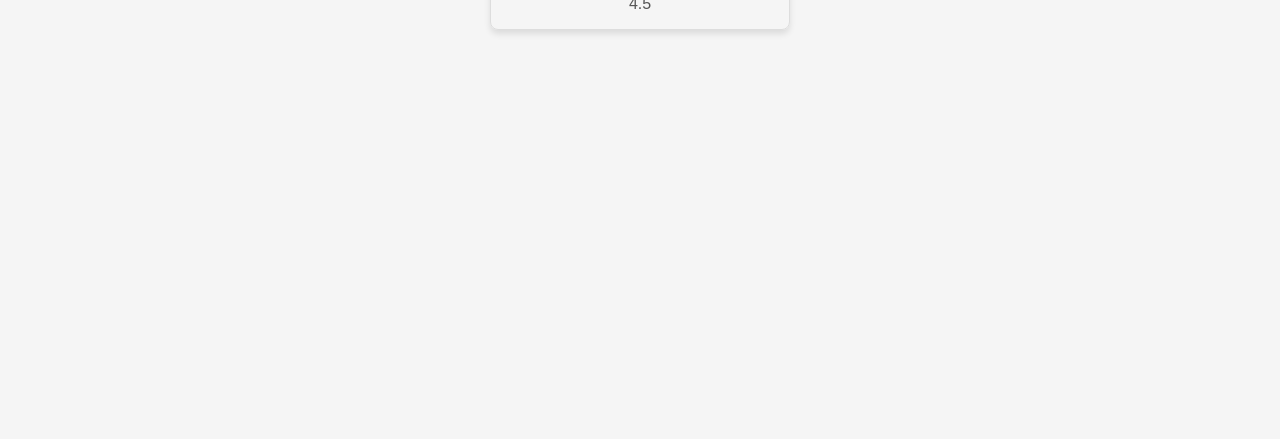
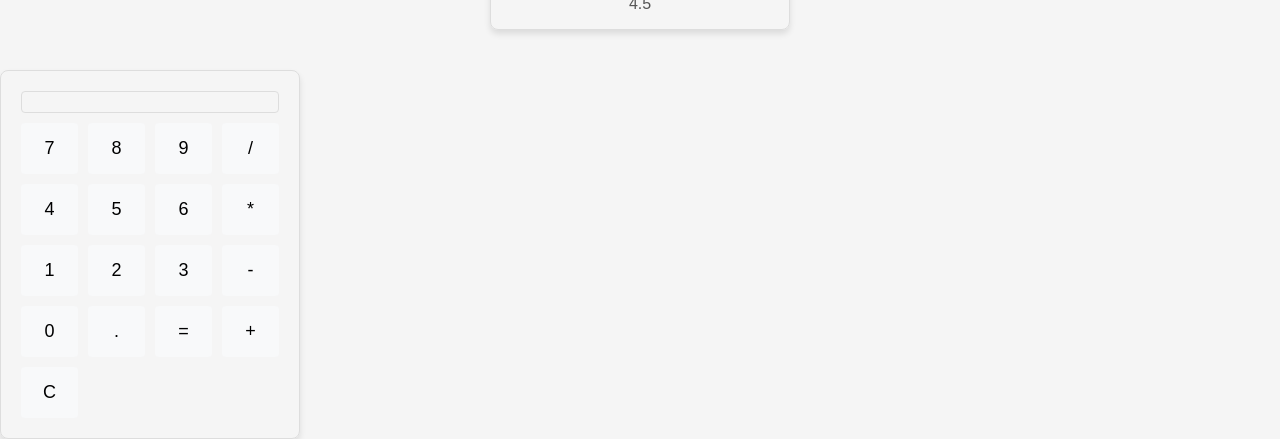
Before and after one commit to selvendran2494/React_handson, a React (Vite) app: page / in a window 1280 px wide. Shown: the part 2064-2503 px from the top of the page. Before the commit the page ends 2114 px from the top, so only its background shows below. Built offline with nearby package versions, Linux system fonts and the light colour scheme.

Commit message:
use state hooks

```diff
--- a/src/components/Body.js
+++ b/src/components/Body.js
@@ -1,6 +1,8 @@
 import { useState } from "react";
 import  restList from "../utils/mockData"
 import RestaurantCard from "./RestaurantCard";
+import Calculator from "./Calculator";
+
 const Body = () => {
   const [listofRestaurants, setlistofRestaurants] = useState(restList);
   return (
@@ -17,6 +19,7 @@ const Body = () => {
       >
         Filter Highest Rating
       </button>
+
       <div className="container">
         {listofRestaurants.map((restaurant) => (
           <RestaurantCard
@@ -25,6 +28,7 @@ const Body = () => {
           />
         ))}
       </div>
+      <Calculator />
     </main>
   );
 };
--- /dev/null
+++ b/src/components/Calculator.js
@@ -0,0 +1,49 @@
+import React, { useState } from "react";
+import {calculator} from '../utils/constants'
+
+const Calculator = () => {
+  const [display, setDisplay] = useState("");
+
+  const handleButtonClick = (value) => {
+    setDisplay(display + value);
+  };
+
+  const handleClear = () => {
+    setDisplay("");
+  };
+
+  const handleCalculate = () => {
+    try {
+      setDisplay(eval(display).toString());
+    } catch {
+      setDisplay("Error");
+    }
+  };
+
+  return (
+    <div className="calculator">
+      <div className="display">{display}</div>
+      <div className="buttons">
+        {calculator.map((button) => (
+          <button
+            key={button}
+            onClick={() => {
+              if (button === "=") {
+                handleCalculate();
+              } else if (button === "C") {
+                handleClear();
+              } else {
+                handleButtonClick(button);
+              }
+            }}
+          >
+            {button}
+          </button>
+        ))}
+        <button onClick={handleClear}>C</button>
+      </div>
+    </div>
+  );
+};
+
+export default Calculator;
--- a/src/utils/constants.js
+++ b/src/utils/constants.js
@@ -2,3 +2,4 @@ export const imageUrl =
   "https://media-assets.swiggy.com/swiggy/image/upload/fl_lossy,f_auto,q_auto,w_660/";
 export const logoUrl =
   "https://t3.ftcdn.net/jpg/02/41/30/72/360_F_241307210_MjjaJC3SJy2zJZ6B7bKGMRsKQbdwRSze.jpg";
+  export const calculator=["7", "8", "9", "/", "4", "5", "6", "*", "1", "2", "3", "-", "0", ".", "=", "+"]
--- a/styles.css
+++ b/styles.css
@@ -148,3 +148,42 @@ body {
   padding: 5px;
   margin: 5px;
 }
+/* Caluclator */
+
+.calculator {
+  margin-top: 20px;
+  padding: 20px;
+  border: 1px solid #ddd;
+  border-radius: 8px;
+  box-shadow: 0 4px 6px rgba(0, 0, 0, 0.1);
+  width: 300px;
+  text-align: center;
+}
+
+.display {
+  margin-bottom: 10px;
+  padding: 10px;
+  border: 1px solid #ddd;
+  border-radius: 4px;
+  background-color: #f5f5f5;
+  font-size: 24px;
+}
+
+.buttons {
+  display: grid;
+  grid-template-columns: repeat(4, 1fr);
+  gap: 10px;
+}
+
+.buttons button {
+  padding: 15px;
+  font-size: 18px;
+  border: none;
+  border-radius: 4px;
+  background-color: #f8f9fa;
+  cursor: pointer;
+}
+
+.buttons button:hover {
+  background-color: #e2e6ea;
+}
```
